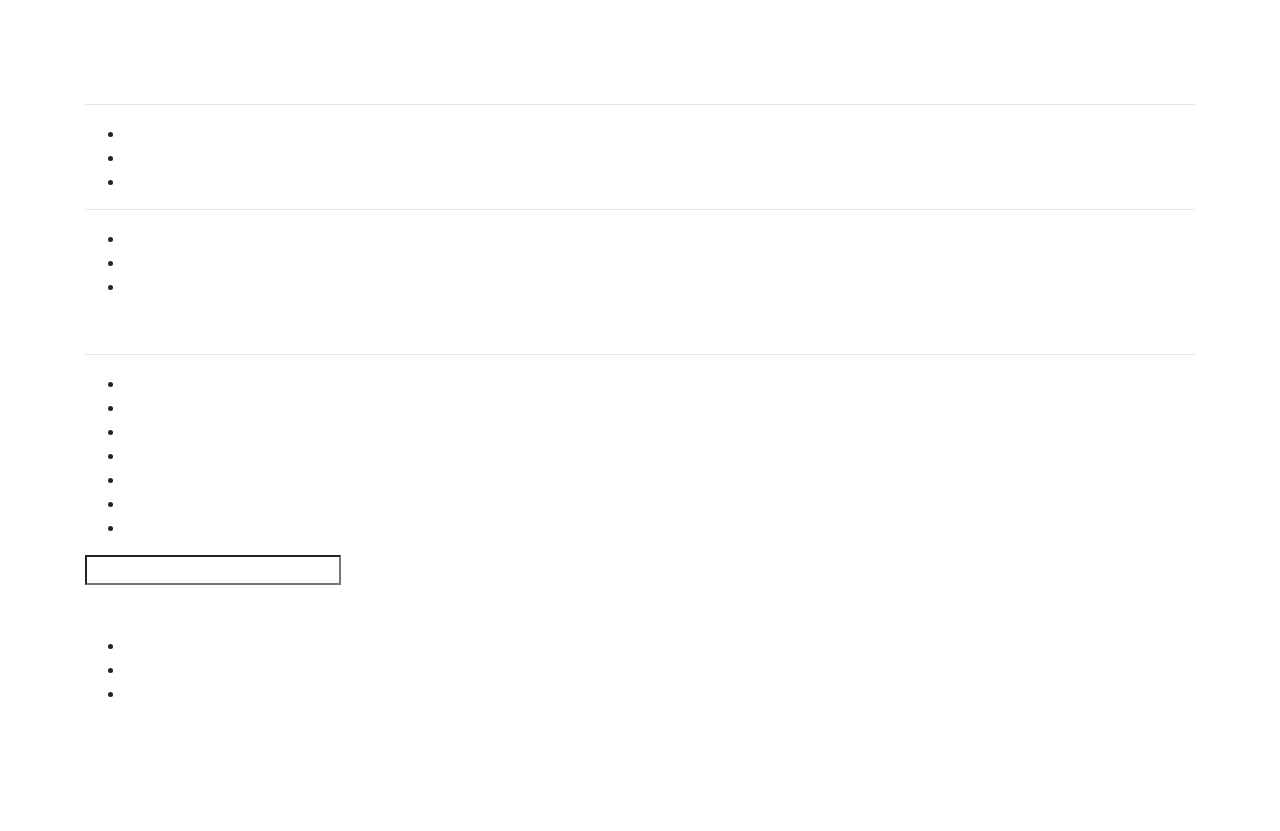
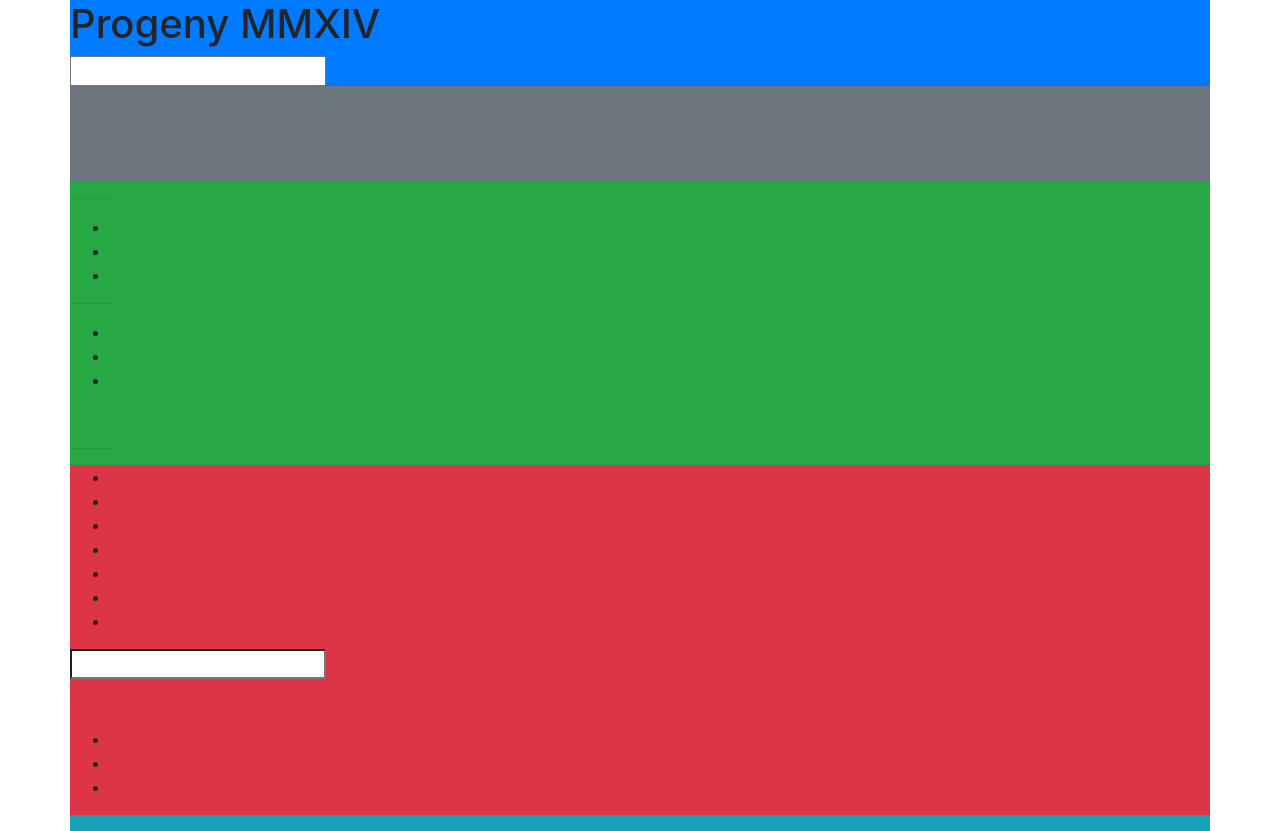
Before and after one commit to 2Diomedes/challenge_5, a plain HTML site: page index.html in a window 1280 px wide. Before the commit the page ends 800 px from the top, so only its background shows below. Drawn offline with nearby package versions, Linux system fonts and the light colour scheme.

Commit message:
base bootstrap xs

```diff
--- a/index.html
+++ b/index.html
@@ -9,31 +9,38 @@
 
 <body>
   <div class="container">
-    <div class="">
-      <header>
-        <nav>
-
+    <div class="row bg-primary">
+        <nav class="">
+          <h1>Progeny MMXIV</h1>
+          <input type="" name="">
         </nav>
-      </header>
     </div>
-    <div class="">
+    <div class="row bg-secondary">
       <section>
+        <div class="col-xs">
           <article class="">
             <img src="" alt="">
+            <h3></h3>
             <h4></h4>
-          <h3></h3>
           </article>
+        </div>
+        <div class="col-xs">
           <article class="">
             <img src="" alt="">
+            <h3></h3>
             <h4></h4>
-          <h3></h3>
           </article>
+        </div>
+        <div class="col-xs">
           <article class="">
             <img src="" alt="">
+            <h3></h3>
             <h4></h4>
-          <h3></h3>
           </article>
+        </div>
       </section>
+    </div>
+    <div class="row bg-success">
       <main>
         <h2></h2>
         <p></p>
@@ -57,6 +64,9 @@
         <p></p>
         <hr>
       </main>
+    </div>
+    <div class="row bg-danger">
+      <div class="col-xs">
         <aside class="">
           <ul>
             <li></li>
@@ -83,6 +93,11 @@
           </ul>
 
         </aside>
+      </div>
+    </div>
+
+    <div class="row bg-info">
+      <div class="">
         <footer>
           <p>
 
@@ -90,7 +105,10 @@
           </p>
         </footer>
       </div>
+
     </div>
+  </div>
+
   <script src="https://code.jquery.com/jquery-3.2.1.slim.min.js" integrity="sha384-KJ3o2DKtIkvYIK3UENzmM7KCkRr/rE9/Qpg6aAZGJwFDMVNA/GpGFF93hXpG5KkN" crossorigin="anonymous"></script>
   <script src="https://cdnjs.cloudflare.com/ajax/libs/popper.js/1.12.9/umd/popper.min.js" integrity="sha384-ApNbgh9B+Y1QKtv3Rn7W3mgPxhU9K/ScQsAP7hUibX39j7fakFPskvXusvfa0b4Q" crossorigin="anonymous"></script>
   <script src="https://maxcdn.bootstrapcdn.com/bootstrap/4.0.0/js/bootstrap.min.js" integrity="sha384-JZR6Spejh4U02d8jOt6vLEHfe/JQGiRRSQQxSfFWpi1MquVdAyjUar5+76PVCmYl" crossorigin="anonymous"></script>
```
Lines whose indentation alone changed are shown as unchanged.
